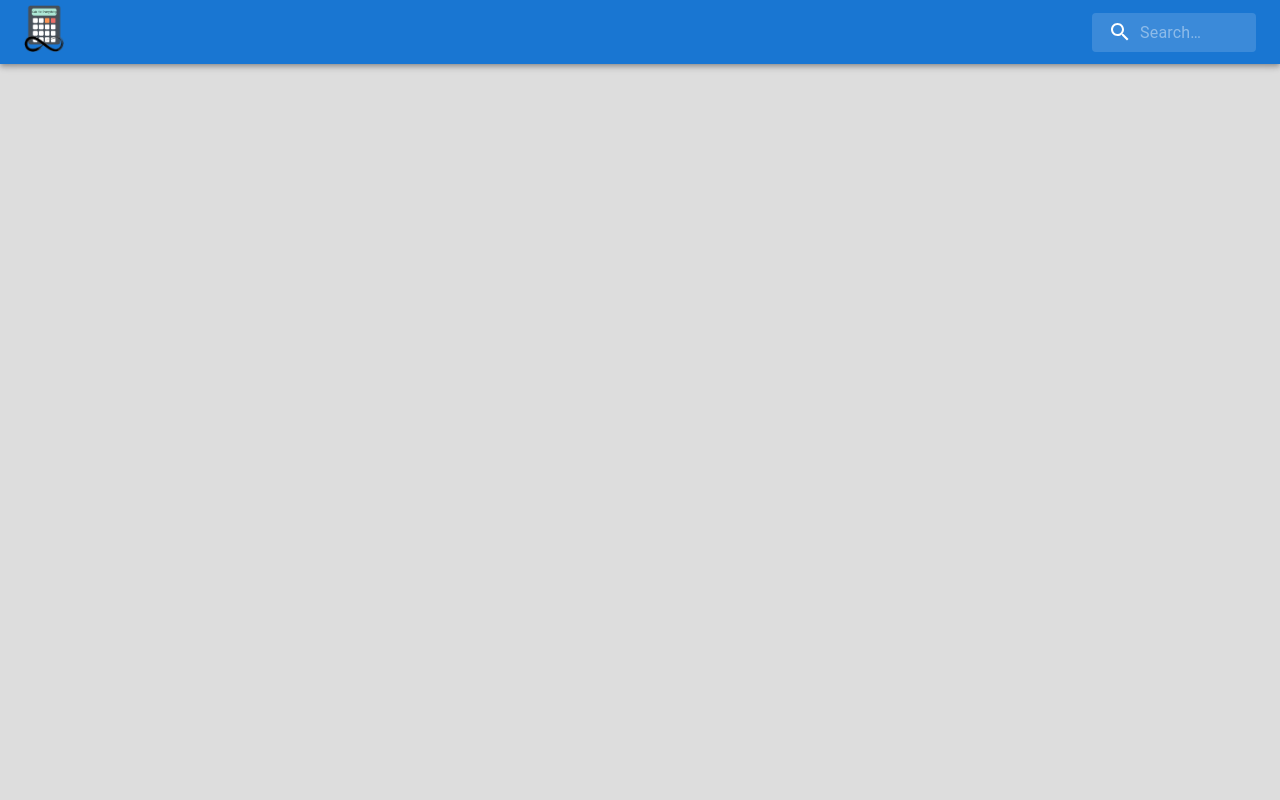
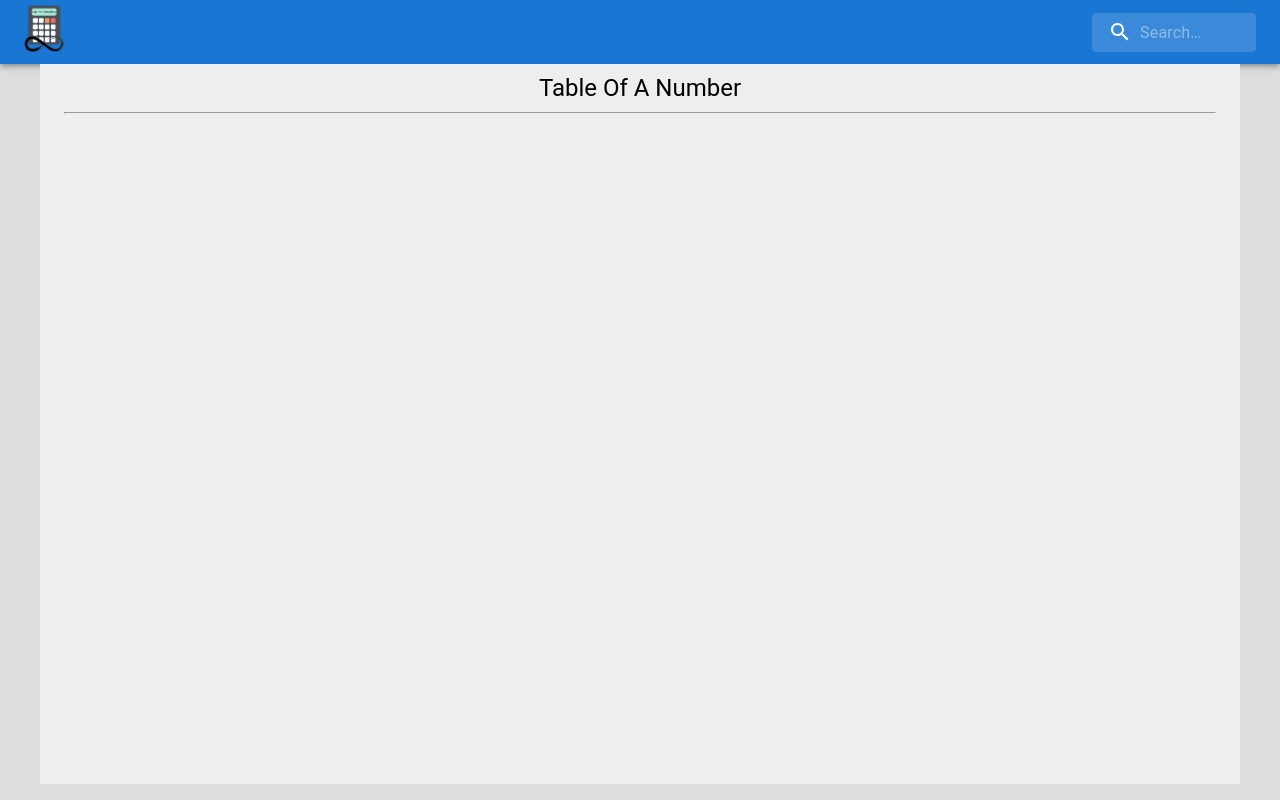
Before and after one commit to SarthakKeshari/calc_for_everything, a React (Create React App) app in the folder calculators/: page /tableofnumber in a window 1280 px wide. Before the commit this address had no page. Built offline with nearby package versions, Linux system fonts and the light colour scheme.

Commit message:
Added folders for contribution

```diff
--- a/calculators/src/App.js
+++ b/calculators/src/App.js
@@ -94,6 +94,7 @@ import MainTriangleTypeFinder from './mathematical/triangleTypeFinder/MainTriang
 import MainFractionSortingCalculator from './mathematical/fractionSortingCalculator/MainFractionSortingCalculator';
 import MainPlaceAndFaceValueCalc from './mathematical/placeAndFaceValueCalc/MainPlaceAndFaceValueCalc';
 import MainEquatingDenominatorOfFraction from './mathematical/equatingDenominatorOfFraction/MainEquatingDenominatorOfFraction';
+import MainTableOfNumber from './mathematical/tableOfNumber/MainTableOfNumber';
 
 function App() {
   return (
@@ -178,6 +179,7 @@ function App() {
             <Route path="fractionsortingcalculator" element={<MainFractionSortingCalculator />} />
             <Route path="placeandfacevaluecalc" element={<MainPlaceAndFaceValueCalc/> } />
             <Route path="equatingdenominatoroffraction" element={<MainEquatingDenominatorOfFraction/> } />
+            <Route path="tableofnumber" element={<MainTableOfNumber/> } />
             {/* Chemistry */}
             <Route path="phcalc" element={<MainPHCalc />} />
             <Route path="chemicaleqbalancer" element={<MainChemicalEqBalancer />} />
--- a/calculators/src/Home.js
+++ b/calculators/src/Home.js
@@ -87,6 +87,7 @@ export default function Home() {
             <HomeGridItem calcName="Fraction Sorting Calculator" path="/fractionsortingcalculator"/>
             <HomeGridItem calcName="Place And Face Value Calculator" path="/placeandfacevaluecalc"/>
             <HomeGridItem calcName="Equating Denominator Of Fraction" path="/equatingdenominatoroffraction"/>
+            <HomeGridItem calcName="Table Of A Number" path="/tableofnumber"/>
         </Grid>
         <br/>
         <Typography pt={1} variant='h5'>Chemistry</Typography>
--- /dev/null
+++ b/calculators/src/mathematical/tableOfNumber/MainTableOfNumber.js
@@ -0,0 +1,14 @@
+import React from 'react';
+import { Container, Typography } from '@mui/material';
+
+function MainTableOfNumber(){
+    return(
+        <Container maxWidth="lg" sx={{ bgcolor: '#eeeeee', minHeight: '90vh', paddingY:"10" }}>
+            <Typography pt={1} variant='h5' sx = {{textAlign: "center"}}>Table Of A Number</Typography>
+            <hr/>
+            <br/>
+        </Container>
+    )
+}
+
+export default MainTableOfNumber;
```
